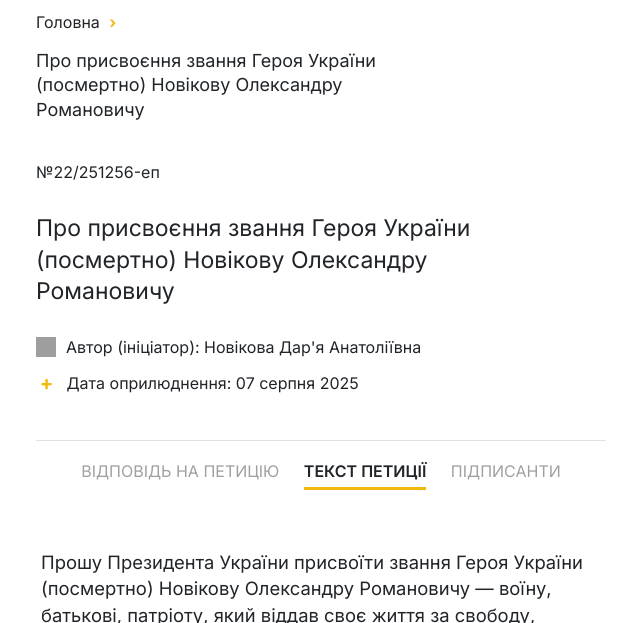
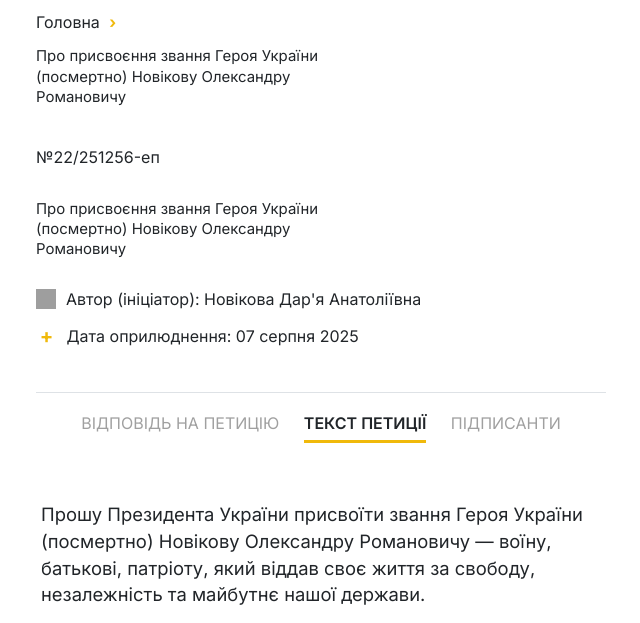
Before and after one commit to petition99/pet, a plain HTML site: page index.html in a window 1280 px wide. Shown: the part 90-713 px from the top of the page, without its empty margins (319-959 px from the left). Drawn offline with Linux system fonts and the light colour scheme; grey boxes are pictures that could not be loaded.

Commit message:
Reduce font sizes in index.html by 35%

```diff
--- a/index.html
+++ b/index.html
@@ -118,10 +118,11 @@
             font-weight: 700;
         }
 
+        /* === ЗМІНА ШРИФТУ: ЗМЕНШЕНО НА 35% (23px -> 14.95px) === */
         .petition-main-title-duplicate {
             margin-bottom: 20px;
             font-weight: 400;
-            font-size: 18px;
+            font-size: 14.95px;
             line-height: 1.35;
         }
 
@@ -138,9 +139,9 @@
             line-height: 1.35;
         }
 
-        /* ЗМІНА: Зменшив жирність (font-weight) до 400 */
+        /* === ЗМІНА ШРИФТУ: ЗМЕНШЕНО НА 35% (23px -> 14.95px) === */
         .petition-main-title {
-            font-size: 23px;
+            font-size: 14.95px; /* ЗМІНА */
             font-weight: 400;
             margin: 0;
             line-height: 1.35;
@@ -362,8 +363,9 @@
             padding-left: 5px; /* Отступ 0.5 см (5px) от края */
         }
 
+        /* === ЗМІНА ШРИФТУ: ЗМЕНШЕНО НА 35% (23px -> 14.95px) === */
         .petition-name-after-title {
-            font-size: 23px;
+            font-size: 14.95px; /* ЗМІНА */
             font-weight: 400;
             line-height: 1.35;
             margin-bottom: 30px;
```
